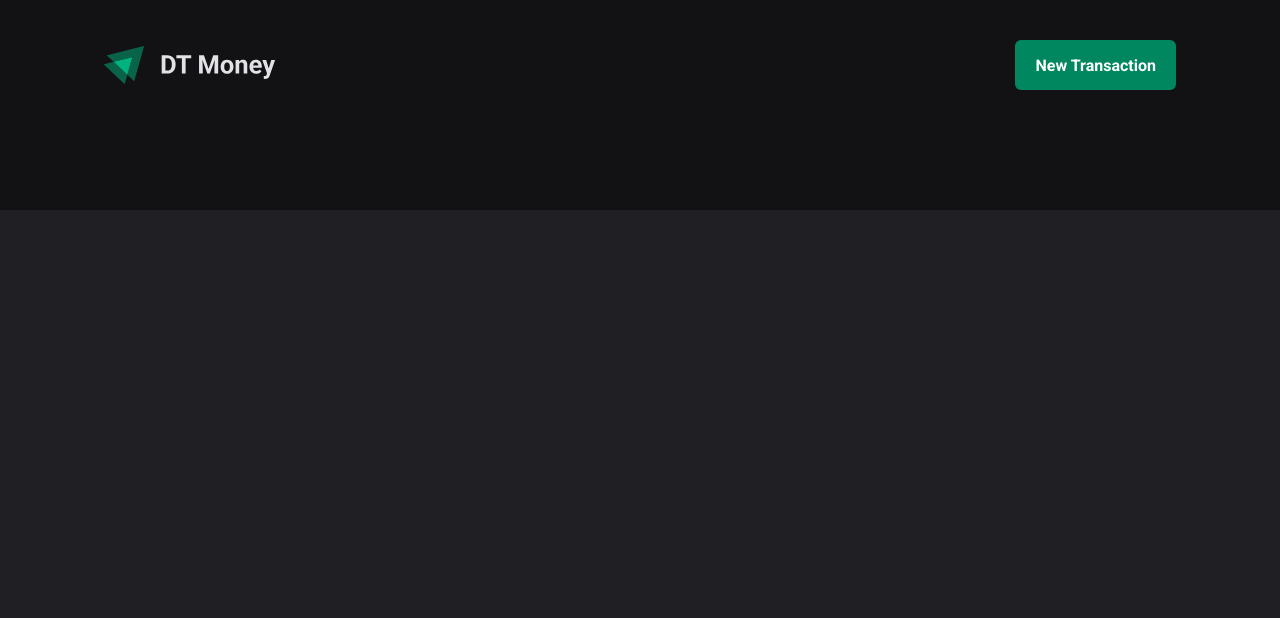
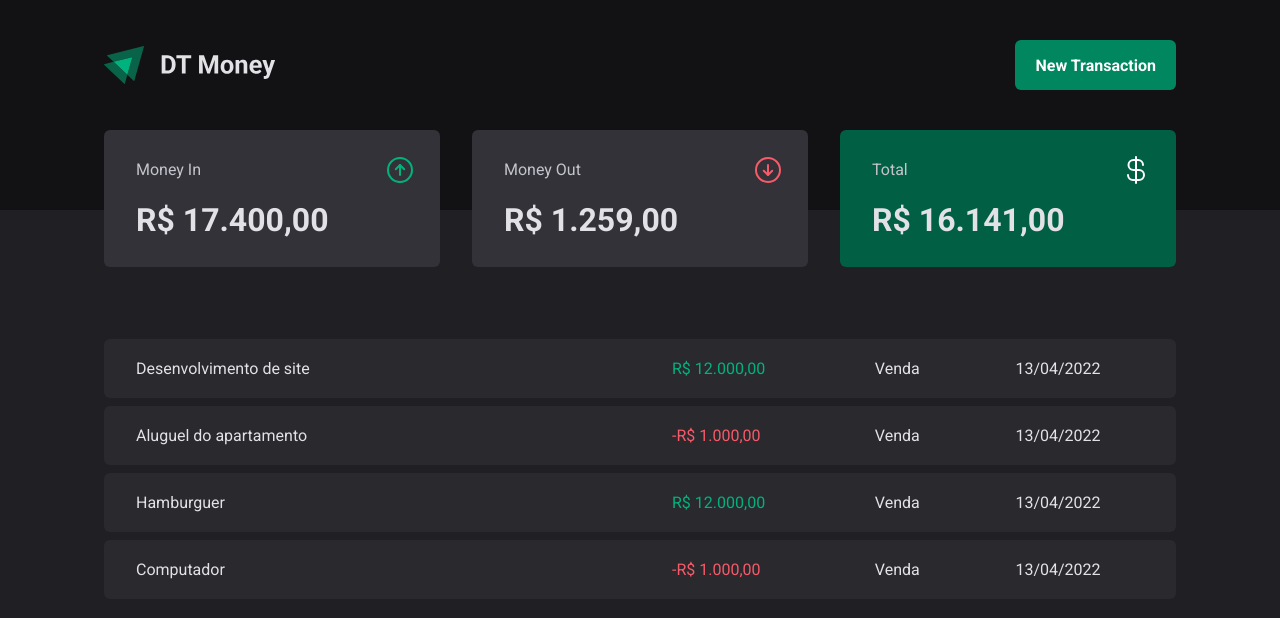
Before and after one commit to ruivergani/dt-money, a React (Vite) app: page / in a window 1280 px wide. Shown: the top 618 px of the page. Built offline with nearby package versions, Linux system fonts and the light colour scheme.

Commit message:
Visual Structure - Transactions Table

```diff
--- a/package.json
+++ b/package.json
@@ -10,6 +10,7 @@
     "preview": "vite preview"
   },
   "dependencies": {
+    "phosphor-react": "^1.4.1",
     "react": "^18.2.0",
     "react-dom": "^18.2.0",
     "styled-components": "^6.1.11"
--- /dev/null
+++ b/src/components/Summary/index.tsx
@@ -0,0 +1,30 @@
+import { SummaryCard, SummaryContainer } from "./style";
+import { ArrowCircleDown, ArrowCircleUp, CurrencyDollar } from "phosphor-react";
+
+export function Summary() {
+  return (
+    <SummaryContainer>
+      <SummaryCard>
+        <header>
+          <span>Money In</span>
+          <ArrowCircleUp size={32} color="#00b37e" />
+        </header>
+        <strong>R$ 17.400,00</strong>
+      </SummaryCard>
+      <SummaryCard>
+        <header>
+          <span>Money Out</span>
+          <ArrowCircleDown size={32} color="#f75a68" />
+        </header>
+        <strong>R$ 1.259,00</strong>
+      </SummaryCard>
+      <SummaryCard variant="green">
+        <header>
+          <span>Total</span>
+          <CurrencyDollar size={32} color="#fff"/>
+        </header>
+        <strong>R$ 16.141,00</strong>
+      </SummaryCard>
+    </SummaryContainer>
+  )
+}
--- /dev/null
+++ b/src/components/Summary/style.ts
@@ -0,0 +1,54 @@
+import styled, { css } from "styled-components";
+
+export const SummaryContainer = styled.section`
+  width: 100%;
+  max-width: 1120px;
+  margin: 0 auto;
+  padding: 0 1.5rem;
+
+  display: grid;
+  grid-template-columns: 1fr 1fr 1fr;
+  gap: 2rem;
+
+  margin-top: -5rem;
+  z-index: 2;
+`;
+
+// Using interface to create a variant variable for the cards
+interface SummaryCardProps {
+  variant?: 'green';
+}
+
+export const SummaryCard = styled.div<SummaryCardProps>`
+  width: 100%;
+  max-width: 352px;
+  padding: 24px 24px 24px 32px;
+  background: ${props => props.theme['gray-600']};
+  border-radius: 6px;
+
+  display: flex;
+  flex-direction: column;
+  align-items: flex-start;
+  gap: 12px;
+  header{
+    width: 100%;
+    display: flex;
+    align-items: center;
+    justify-content: space-between;
+    span{
+      color: ${props => props.theme['gray-300']};
+      font-size: 16px;
+      font-weight: 400;
+      line-height: 160%; /* 25.6px */
+    }
+  }
+  strong{
+    color: ${props => props.theme['gray-100']};
+    font-size: 32px;
+    font-weight: 700;
+    line-height: 140%;
+  }
+  ${props => props.variant === 'green' && css`
+    background-color: ${props.theme['green-700']};
+  `}
+`;
--- a/src/pages/Transactions/index.tsx
+++ b/src/pages/Transactions/index.tsx
@@ -1,10 +1,59 @@
 import Header from "../../components/Header";
-
+import { Summary } from "../../components/Summary";
+import { PriceHighlight, TransactionsContainer, TransactionsTable } from "./styles";
 
 export function Transactions() {
   return (
     <div>
       <Header />
+      <Summary />
+      {/* Header Table */}
+      <TransactionsContainer>
+        <TransactionsTable>
+          <tbody>
+            <tr>
+              <td width="50%">Desenvolvimento de site</td>
+              <td>
+                <PriceHighlight variant="income">
+                  R$ 12.000,00
+                </PriceHighlight>
+              </td>
+              <td>Venda</td>
+              <td>13/04/2022</td>
+            </tr>
+            <tr>
+              <td width="50%">Aluguel do apartamento</td>
+              <td>
+                <PriceHighlight variant="outcome">
+                  -R$ 1.000,00
+                </PriceHighlight>
+              </td>
+              <td>Venda</td>
+              <td>13/04/2022</td>
+            </tr>
+            <tr>
+              <td width="50%">Hamburguer</td>
+              <td>
+                <PriceHighlight variant="income">
+                  R$ 12.000,00
+                </PriceHighlight>
+              </td>
+              <td>Venda</td>
+              <td>13/04/2022</td>
+            </tr>
+            <tr>
+              <td width="50%">Computador</td>
+              <td>
+                <PriceHighlight variant="outcome">
+                  -R$ 1.000,00
+                </PriceHighlight>
+              </td>
+              <td>Venda</td>
+              <td>13/04/2022</td>
+            </tr>
+          </tbody>
+        </TransactionsTable>
+      </TransactionsContainer>
     </div>
   )
 }
--- a/src/pages/Transactions/styles.ts
+++ b/src/pages/Transactions/styles.ts
@@ -0,0 +1,39 @@
+import { styled } from 'styled-components';
+
+export const TransactionsContainer = styled.main`
+  width: 100%;
+  max-width: 1120px;
+  margin: 4rem auto 0;
+  padding: 0 1.5rem;
+`;
+
+export const TransactionsTable = styled.table`
+  width: 100%;
+  border-collapse: separate; // separate between td
+  border-spacing: 0 0.5rem;
+  margin-top: 1.5rem;
+
+  td{
+    padding: 1.25rem 2rem;
+    background: ${props => props.theme['gray-700']};
+
+    &:first-child{
+      border-top-left-radius: 6px;
+      border-bottom-left-radius: 6px;
+    }
+    &:last-child{
+      border-top-right-radius: 6px;
+      border-bottom-right-radius: 6px;
+    }
+
+  }
+`;
+
+interface PriceHighlightProps {
+  variant: 'income' | 'outcome';
+}
+
+export const PriceHighlight = styled.span<PriceHighlightProps>`
+  color: ${props => props.variant === 'income' ? props.theme['green-300'] : props.theme["red-300"]};
+
+`;
```
Also changed, not shown: 1 other file (tests, documents, lock files or other folders).
